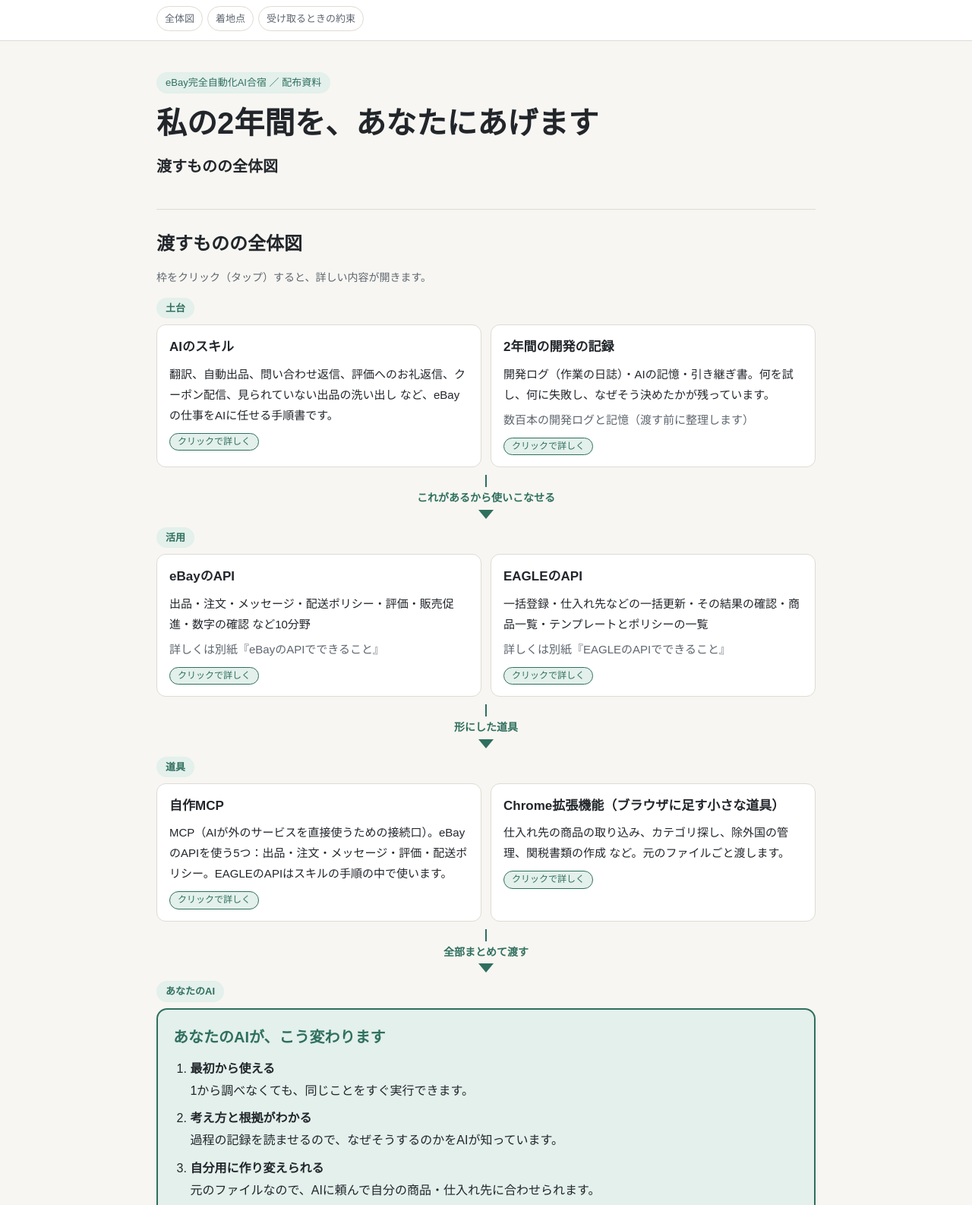
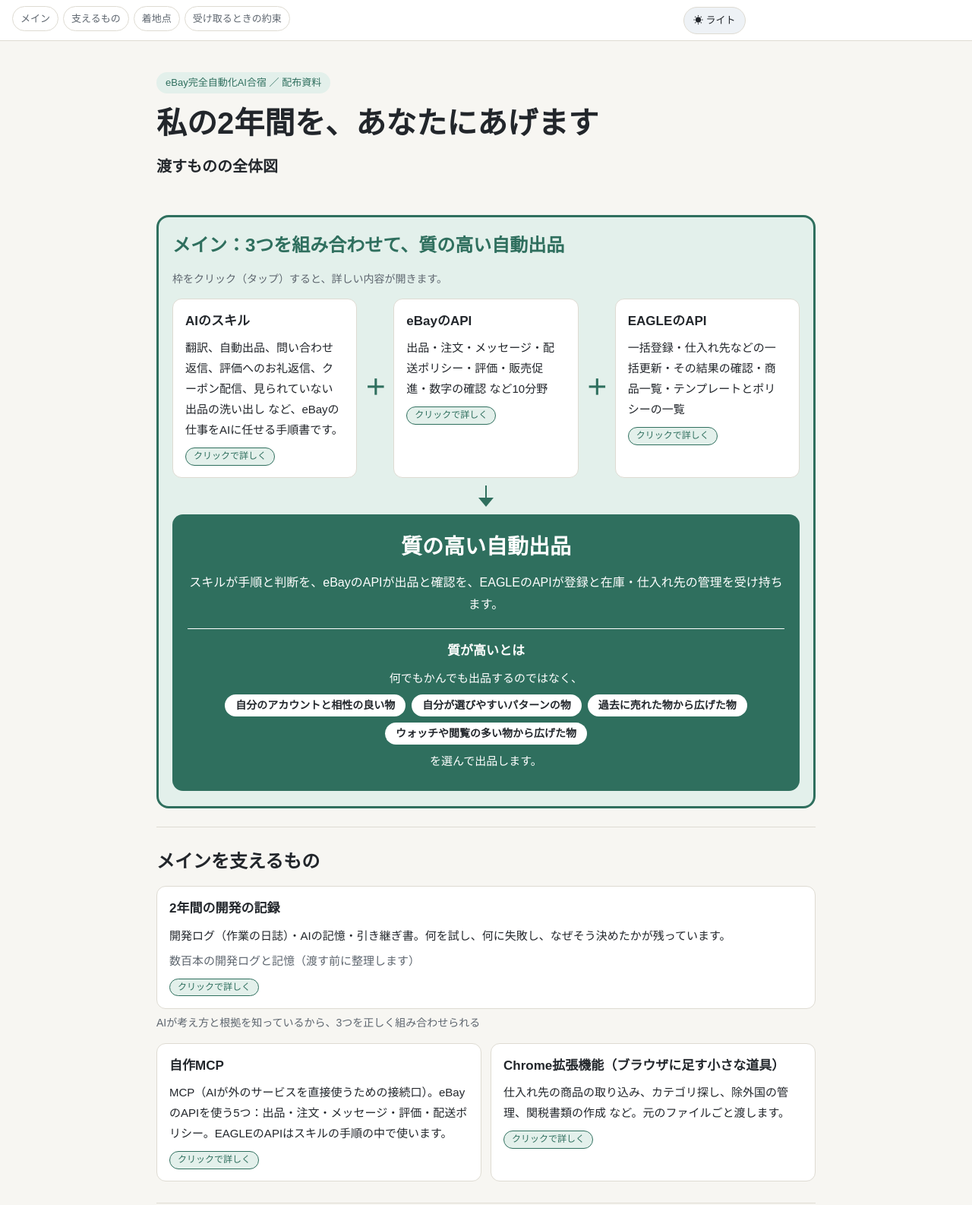
Before and after one commit to naokijodan/ai-camp-gift, a plain HTML site: page index.html in a window 1280 px wide. Shown: the top 1586 px of the page at 76% size. Drawn offline with Linux system fonts and the light colour scheme.

Commit message:
feat: メイン3つ（スキル・eBay API・EAGLE API）を中心に再構成、質が高いとは、ライト/ダーク切替
Co-Authored-By: Claude Opus 5.5 <noreply@anthropic.com>
Claude-Session: https://claude.ai/code/session_018hdyRcuisJnBw2EPCnZE9N

```diff
--- a/index.html
+++ b/index.html
@@ -1,6 +1,7 @@
 <!doctype html>
 <html lang="ja">
 <head>
+<script>try{var __t=localStorage.getItem("gift-theme");if(__t==="light"||__t==="dark"){document.documentElement.setAttribute("data-theme",__t);}}catch(e){}</script>
 <meta charset="utf-8">
 <meta name="viewport" content="width=device-width, initial-scale=1">
 <title>渡すものの全体図</title>
@@ -115,14 +116,35 @@ dialog::backdrop{background:rgba(0,0,0,.55)}
 .ask{font-size:14px;background:var(--accent-soft);border:1px solid var(--accent);border-radius:8px;padding:6px 12px;margin:0}
 .ask b{color:var(--accent)}
 html.lock{overflow:hidden}
+nav{display:flex;align-items:center}
+nav ul{flex:1 1 auto;min-width:0;margin:0}
+.themebtn{flex:none;margin:0 12px 0 0;min-height:36px;padding:0 12px;border:1px solid var(--line);border-radius:999px;background:var(--stage);color:var(--text);font:inherit;font-size:13px;cursor:pointer;white-space:nowrap}
+.themebtn:hover{border-color:var(--accent);color:var(--accent)}
+.themebtn:focus-visible{outline:3px solid var(--accent);outline-offset:2px}
+.core{border:3px solid var(--accent);background:var(--accent-soft);border-radius:16px;padding:20px 18px;margin:8px 0 24px}
+.core h2{color:var(--accent);margin-top:0}
+.trio{display:grid;grid-template-columns:1fr auto 1fr auto 1fr;gap:10px;align-items:stretch}
+.trio .plus{align-self:center;font-size:28px;font-weight:700;color:var(--accent);text-align:center}
+.trio .box{background:var(--surface)}
+@media (max-width:720px){.trio{grid-template-columns:1fr}.trio .plus{line-height:1}}
+.result{background:var(--accent);border-radius:14px;padding:18px 20px;text-align:center}
+.result h3{margin:0 0 8px;font-size:clamp(22px,5vw,28px);color:var(--surface)}
+.result p{margin:0;color:var(--surface);font-size:16px}
+.cap{font-size:14px;color:var(--muted);margin:6px 0 14px}
+.quality{margin-top:16px;padding-top:14px;border-top:1px solid var(--surface)}
+.quality h4{margin:0 0 6px;font-size:17px;color:var(--surface)}
+.quality p{margin:0 0 8px;font-size:15px;color:var(--surface)}
+.quality ul{list-style:none;margin:0 0 8px;padding:0;display:flex;flex-wrap:wrap;gap:8px;justify-content:center}
+.quality li{margin:0;background:var(--surface);color:var(--text);border-radius:999px;padding:4px 14px;font-size:14px;font-weight:700;line-height:1.5}
 </style>
 </head>
 <body>
 <nav><ul>
-<li><a href="#map">全体図</a></li>
+<li><a href="#main">メイン</a></li>
+<li><a href="#support">支えるもの</a></li>
 <li><a href="#goal">着地点</a></li>
 <li><a href="#promise">受け取るときの約束</a></li>
-</ul></nav>
+</ul><button type="button" class="themebtn" id="themebtn" aria-label="表示の明るさを切り替え"></button></nav>
 <div class="wrap">
 <header class="hero">
   <span class="tag">eBay完全自動化AI合宿 ／ 配布資料</span>
@@ -130,37 +152,47 @@ html.lock{overflow:hidden}
   <p class="sub">渡すものの全体図</p>
 </header>
 
-<section id="map">
-  <h2>渡すものの全体図</h2>
+<section id="main" class="core">
+  <h2>メイン：3つを組み合わせて、質の高い自動出品</h2>
   <p class="maphint">枠をクリック（タップ）すると、詳しい内容が開きます。</p>
-
-  <div class="layer"><span class="lbl">土台</span>
-    <div class="two">
-      <div class="box click" role="button" tabindex="0" aria-haspopup="dialog" aria-controls="dlg" aria-expanded="false" data-dlg="skill" data-title="AIのスキル"><h3>AIのスキル</h3><p>翻訳、自動出品、問い合わせ返信、評価へのお礼返信、クーポン配信、見られていない出品の洗い出し など、eBayの仕事をAIに任せる手順書です。</p><span class="hint">クリックで詳しく</span></div>
-      <div class="box click" role="button" tabindex="0" aria-haspopup="dialog" aria-controls="dlg" aria-expanded="false" data-dlg="log" data-title="2年間の開発の記録"><h3>2年間の開発の記録</h3><p>開発ログ（作業の日誌）・AIの記憶・引き継ぎ書。何を試し、何に失敗し、なぜそう決めたかが残っています。</p><p class="small">数百本の開発ログと記憶（渡す前に整理します）</p><span class="hint">クリックで詳しく</span></div>
+  <div class="trio">
+    <div class="box click" role="button" tabindex="0" aria-haspopup="dialog" aria-controls="dlg" aria-expanded="false" data-dlg="skill" data-title="AIのスキル"><h3>AIのスキル</h3><p>翻訳、自動出品、問い合わせ返信、評価へのお礼返信、クーポン配信、見られていない出品の洗い出し など、eBayの仕事をAIに任せる手順書です。</p><span class="hint">クリックで詳しく</span></div>
+    <div class="plus" aria-hidden="true">＋</div>
+    <div class="box click" role="button" tabindex="0" aria-haspopup="dialog" aria-controls="dlg" aria-expanded="false" data-dlg="ebay" data-title="eBayのAPI"><h3>eBayのAPI</h3><p>出品・注文・メッセージ・配送ポリシー・評価・販売促進・数字の確認 など10分野</p><span class="hint">クリックで詳しく</span></div>
+    <div class="plus" aria-hidden="true">＋</div>
+    <div class="box click" role="button" tabindex="0" aria-haspopup="dialog" aria-controls="dlg" aria-expanded="false" data-dlg="eagle" data-title="EAGLEのAPI"><h3>EAGLEのAPI</h3><p>一括登録・仕入れ先などの一括更新・その結果の確認・商品一覧・テンプレートとポリシーの一覧</p><span class="hint">クリックで詳しく</span></div>
+  </div>
+  <div class="arrow"><div class="shaft"></div><div class="head"></div></div>
+  <div class="result">
+    <h3>質の高い自動出品</h3>
+    <p>スキルが手順と判断を、eBayのAPIが出品と確認を、EAGLEのAPIが登録と在庫・仕入れ先の管理を受け持ちます。</p>
+    <div class="quality">
+      <h4>質が高いとは</h4>
+      <p>何でもかんでも出品するのではなく、</p>
+      <ul>
+        <li>自分のアカウントと相性の良い物</li>
+        <li>自分が選びやすいパターンの物</li>
+        <li>過去に売れた物から広げた物</li>
+        <li>ウォッチや閲覧の多い物から広げた物</li>
+      </ul>
+      <p>を選んで出品します。</p>
     </div>
   </div>
+</section>
 
-  <div class="arrow"><div class="shaft"></div><div class="lab">これがあるから使いこなせる</div><div class="head"></div></div>
+<section id="support">
+  <h2>メインを支えるもの</h2>
+  <div class="box click" role="button" tabindex="0" aria-haspopup="dialog" aria-controls="dlg" aria-expanded="false" data-dlg="log" data-title="2年間の開発の記録"><h3>2年間の開発の記録</h3><p>開発ログ（作業の日誌）・AIの記憶・引き継ぎ書。何を試し、何に失敗し、なぜそう決めたかが残っています。</p><p class="small">数百本の開発ログと記憶（渡す前に整理します）</p><span class="hint">クリックで詳しく</span></div>
+  <p class="cap">AIが考え方と根拠を知っているから、3つを正しく組み合わせられる</p>
+  <div class="two">
+    <div class="box click" role="button" tabindex="0" aria-haspopup="dialog" aria-controls="dlg" aria-expanded="false" data-dlg="mcp" data-title="自作MCP"><h3>自作MCP</h3><p>MCP（AIが外のサービスを直接使うための接続口）。eBayのAPIを使う5つ：出品・注文・メッセージ・評価・配送ポリシー。EAGLEのAPIはスキルの手順の中で使います。</p><span class="hint">クリックで詳しく</span></div>
+    <div class="box click" role="button" tabindex="0" aria-haspopup="dialog" aria-controls="dlg" aria-expanded="false" data-dlg="ext" data-title="Chrome拡張機能（ブラウザに足す小さな道具）"><h3>Chrome拡張機能（ブラウザに足す小さな道具）</h3><p>仕入れ先の商品の取り込み、カテゴリ探し、除外国の管理、関税書類の作成 など。元のファイルごと渡します。</p><span class="hint">クリックで詳しく</span></div>
+  </div>
+</section>
 
-  <div class="layer"><span class="lbl">活用</span>
-    <div class="two">
-      <div class="box click" role="button" tabindex="0" aria-haspopup="dialog" aria-controls="dlg" aria-expanded="false" data-dlg="ebay" data-title="eBayのAPI"><h3>eBayのAPI</h3><p>出品・注文・メッセージ・配送ポリシー・評価・販売促進・数字の確認 など10分野</p><p class="small">詳しくは別紙『eBayのAPIでできること』</p><span class="hint">クリックで詳しく</span></div>
-      <div class="box click" role="button" tabindex="0" aria-haspopup="dialog" aria-controls="dlg" aria-expanded="false" data-dlg="eagle" data-title="EAGLEのAPI"><h3>EAGLEのAPI</h3><p>一括登録・仕入れ先などの一括更新・その結果の確認・商品一覧・テンプレートとポリシーの一覧</p><p class="small">詳しくは別紙『EAGLEのAPIでできること』</p><span class="hint">クリックで詳しく</span></div>
-    </div>
-  </div>
-
-  <div class="arrow"><div class="shaft"></div><div class="lab">形にした道具</div><div class="head"></div></div>
-
-  <div class="layer"><span class="lbl">道具</span>
-    <div class="two">
-      <div class="box click" role="button" tabindex="0" aria-haspopup="dialog" aria-controls="dlg" aria-expanded="false" data-dlg="mcp" data-title="自作MCP"><h3>自作MCP</h3><p>MCP（AIが外のサービスを直接使うための接続口）。eBayのAPIを使う5つ：出品・注文・メッセージ・評価・配送ポリシー。EAGLEのAPIはスキルの手順の中で使います。</p><span class="hint">クリックで詳しく</span></div>
-      <div class="box click" role="button" tabindex="0" aria-haspopup="dialog" aria-controls="dlg" aria-expanded="false" data-dlg="ext" data-title="Chrome拡張機能（ブラウザに足す小さな道具）"><h3>Chrome拡張機能（ブラウザに足す小さな道具）</h3><p>仕入れ先の商品の取り込み、カテゴリ探し、除外国の管理、関税書類の作成 など。元のファイルごと渡します。</p><span class="hint">クリックで詳しく</span></div>
-    </div>
-  </div>
-
+<section id="finish">
+  <h2>あなたのAIと着地点</h2>
   <div class="arrow"><div class="shaft"></div><div class="lab">全部まとめて渡す</div><div class="head"></div></div>
-
   <div class="layer"><span class="lbl">あなたのAI</span>
     <div class="you">
       <h3>あなたのAIが、こう変わります</h3>
@@ -177,7 +209,7 @@ html.lock{overflow:hidden}
     <div class="goal">
       <h3>着地点：AIが24時間、あなたの代わりに働く</h3>
       <div class="two">
-        <div class="box click" role="button" tabindex="0" aria-haspopup="dialog" aria-controls="dlg" aria-expanded="false" data-dlg="g1" data-title="1. 自動で出品"><h3>1. 自動で出品</h3><p>土台の道具を使って、仕入れ先の商品からeBayへの出品までをAIが進めます。</p><span class="hint">クリックで詳しく</span></div>
+        <div class="box click" role="button" tabindex="0" aria-haspopup="dialog" aria-controls="dlg" aria-expanded="false" data-dlg="g1" data-title="1. 自動で出品"><h3>1. 自動で出品</h3><p>メインの3つを組み合わせて、仕入れ先の商品からeBayへの出品までをAIが進めます。</p><span class="hint">クリックで詳しく</span></div>
         <div class="box click" role="button" tabindex="0" aria-haspopup="dialog" aria-controls="dlg" aria-expanded="false" data-dlg="g2" data-title="2. 24時間動く"><h3>2. 24時間動く</h3><p>パソコンを止めずに、AIが夜も出品を続けます。決まった時刻に仕事を始めさせる「スケジュール機能」を使います。</p><span class="hint">クリックで詳しく</span></div>
         <div class="box click" role="button" tabindex="0" aria-haspopup="dialog" aria-controls="dlg" aria-expanded="false" data-dlg="g3" data-title="3. 外出先から指示"><h3>3. 外出先から指示</h3><p>携帯から自宅のパソコンのAIに指示を出せます。</p><span class="hint">クリックで詳しく</span></div>
         <div class="box click" role="button" tabindex="0" aria-haspopup="dialog" aria-controls="dlg" aria-expanded="false" data-dlg="g4" data-title="4. 問題を解決"><h3>4. 問題を解決</h3><p>エラーや困りごとが起きても、記録を知っているAIが原因を調べて直します。</p><span class="hint">クリックで詳しく</span></div>
@@ -289,7 +321,7 @@ html.lock{overflow:hidden}
   <div class="note"><b>必要なもの</b><br>EAGLEのAPIを使うには、EAGLEのアカウントとAPIの鍵（各自のもの）が必要です。</div>
 </template>
 <template id="t-log"><p>次の3つです。どれも、何を試したか・何に失敗したか・なぜそう決めたか、が分かるように残してあります。</p><div class="tool"><h4>開発ログ（作業の日誌）</h4><p>日付ごとに、やったこと・試したこと・失敗したこと・決めた理由を書き残した日誌です。</p></div><div class="tool"><h4>AIの記憶</h4><p>AIが次の作業でも覚えておく、決まりや教訓です。失敗から学んだことと、その理由が書いてあります。</p></div><div class="tool"><h4>引き継ぎ書</h4><p>作業の続きを、次の人（次のAI）が引き継げるように、今の状態と次にやることをまとめたメモです。</p></div><p>これをAIに読ませると、AIは「なぜそうするのか」という考え方と根拠が分かるようになります。</p><p class="small">渡す前に、整理します。</p></template>
-<template id="t-g1"><p>土台の道具を使って、仕入れ先の商品からeBayへの出品までをAIが進めます。</p><h3 class="grp">関係する道具</h3><p>自動出品・とりこみ君・ebay-translation・final-check（EAGLE登録まで）</p></template>
+<template id="t-g1"><p>メインの3つを組み合わせて、仕入れ先の商品からeBayへの出品までをAIが進めます。</p><h3 class="grp">関係する道具</h3><p>自動出品・とりこみ君・ebay-translation・final-check（EAGLE登録まで）</p></template>
 <template id="t-g2"><p>パソコンを止めずに、AIが夜も出品を続けます。決まった時刻に仕事を始めさせる「スケジュール機能」を使います。</p><h3 class="grp">関係する道具</h3><p>スケジュール機能</p><p>24時間回すなら、スケジュール機能（決まった時刻にAIに仕事を始めさせる機能）を活用します。</p></template>
 <template id="t-g3"><p>携帯から自宅のパソコンのAIに指示を出せます。</p></template>
 <template id="t-g4"><p>エラーや困りごとが起きても、記録を知っているAIが原因を調べて直します。</p><h3 class="grp">関係する道具</h3><p>2年間の開発の記録・eBayエラーしらべる君</p></template>
@@ -297,6 +329,21 @@ html.lock{overflow:hidden}
 <div class="dhead"><h2 id="dtitle"></h2><button type="button" class="dclose" id="dclose" aria-label="閉じる">閉じる</button></div>
 <div class="dbody" id="dbody"></div>
 </dialog>
+<script>
+(function(){
+var root=document.documentElement,btn=document.getElementById('themebtn'),mq=window.matchMedia?window.matchMedia('(prefers-color-scheme: dark)'):null;
+function cur(){var a=root.getAttribute('data-theme');if(a==='light'||a==='dark'){return a;}return(mq&&mq.matches)?'dark':'light';}
+function label(){btn.textContent=cur()==='dark'?'\u263E ダーク':'\u2600 ライト';}
+btn.addEventListener('click',function(){
+  var n=cur()==='dark'?'light':'dark';
+  root.setAttribute('data-theme',n);
+  try{localStorage.setItem('gift-theme',n);}catch(e){}
+  label();
+});
+if(mq&&mq.addEventListener){mq.addEventListener('change',label);}
+label();
+})();
+</script>
 <script>
 (function(){
 var d=document.getElementById('dlg'),t=document.getElementById('dtitle'),b=document.getElementById('dbody'),last=null;
```
